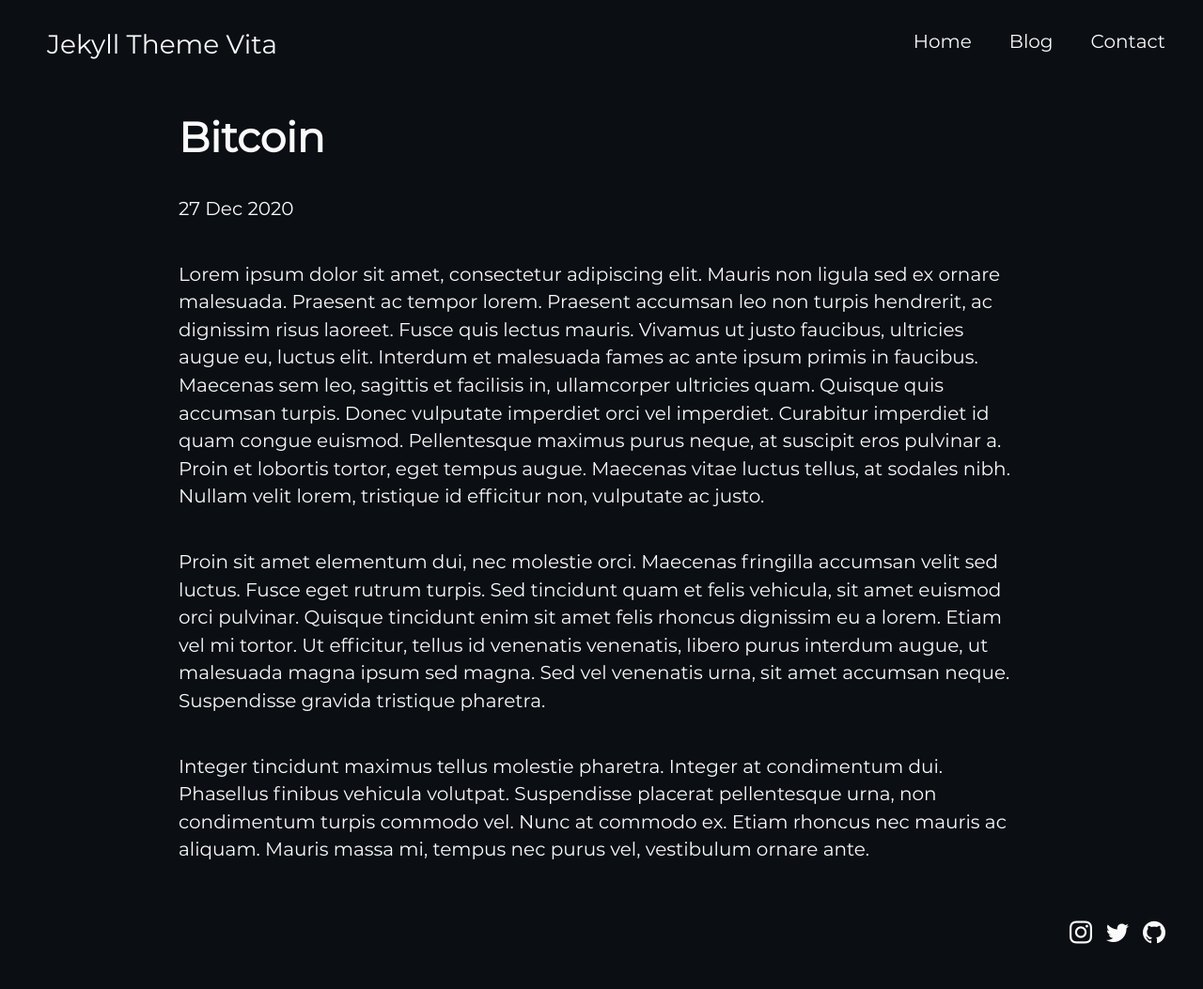
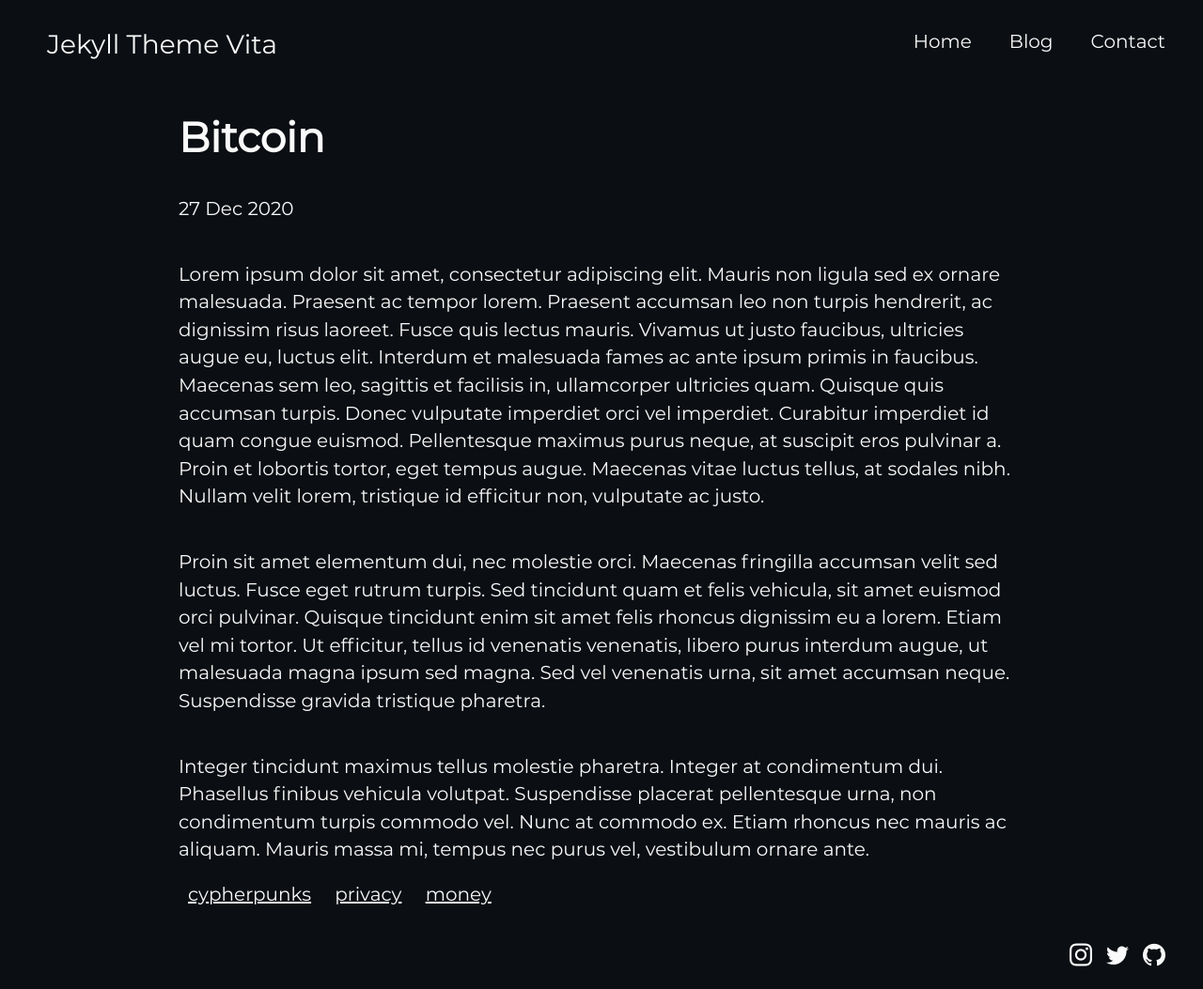
Before and after one commit to martinmorando/jekyll-theme-vita, a Jekyll site: the page built from collections/_posts/2020-12-27-bitcoin.md, in a window 1280 px wide. Shown: the whole page at 94% size. Built offline with Jekyll 4.4.1, drawn with Linux system fonts in a browser that asks for light colours; some web fonts are replaced; before the commit the page ends 1029 px from its top, so only the background shows below that.

Commit message:
Show tags on post and style it

```diff
--- a/_layouts/post.html
+++ b/_layouts/post.html
@@ -1,8 +1,15 @@
 ---
 layout: default-center
+css: post
 ---
 
 <h1>{{ page.title }}</h1>
 <p>{{ page.date | date_to_string }}</p>
 
 {{ content }}
+
+<div class="tags">
+	{% for tag in page.tags %}
+	    <a href="{{ site.baseurl }}/tags/{{ tag }}">{{ tag }}</a>
+	{% endfor %}
+</div>
--- /dev/null
+++ b/assets/css/post.sass
@@ -0,0 +1,5 @@
+---
+---
+
+.tags a
+    margin: 10px
```
